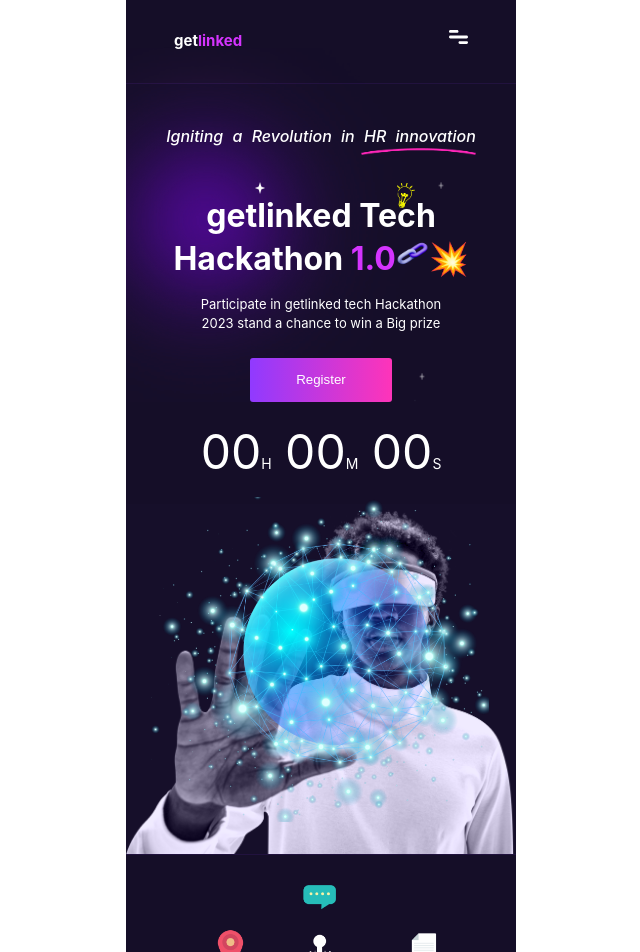
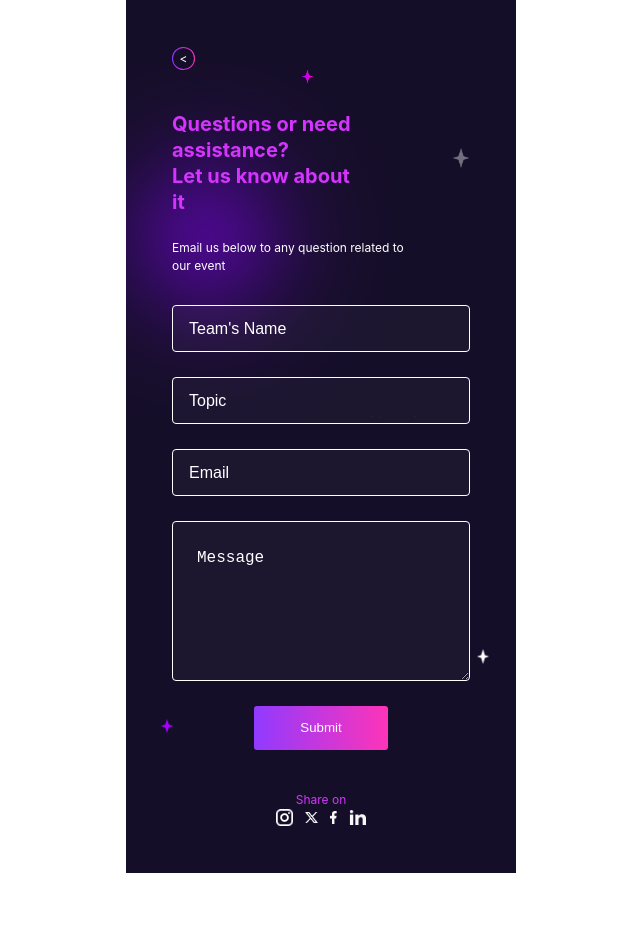
Before and after one commit to lexzee/getlinked, a React (Vite) app: page / in a window 1280 px wide. Shown: the top 952 px of the page, without its empty margins (319-959 px from the left). After the commit the page ends 873 px from the top, so only its background shows below. Built offline with nearby package versions, Linux system fonts and the light colour scheme.

Commit message:
Styling Background Elements and addedContact Page

```diff
--- a/src/App.jsx
+++ b/src/App.jsx
@@ -11,6 +11,7 @@ import Prizes from './components/Prizes'
 import Partners from './components/Partners'
 import Privacy from './components/Privacy'
 import Footer from './components/Footer'
+import Contact from './components/Contact'
 
 function App() {
   const [count, setCount] = useState(0)
@@ -18,7 +19,7 @@ function App() {
   return (
     <>
       <div className="App">
-        <Navbar />
+        {/* <Navbar />
         <hr className='secDiv' />
         <Section1 />
         <hr className='secDiv' />
@@ -38,7 +39,9 @@ function App() {
         <hr className='secDiv' />
         <Privacy />
         <hr className='secDiv' />
-        <Footer />
+        <Footer /> */}
+
+        <Contact />
       </div>
     </>
   )
--- a/src/App.scss
+++ b/src/App.scss
@@ -3,3 +3,4 @@
 @import "./scss/mobile";
 @import "./scss/desktop";
 @import "./scss/components";
+// @import "./scss/animation";
--- /dev/null
+++ b/src/components/Contact.jsx
@@ -0,0 +1,55 @@
+import ig from '../assets/images/ig.png'
+import X from '../assets/images/X.png'
+import fb from '../assets/images/facebook.png'
+import li from '../assets/images/linkedin.png'
+import Button from './Button'
+import starW from '../assets/images/star-1.png'
+import starG from '../assets/images/star-g.png'
+import starP from '../assets/images/star-p.png'
+import lens from '../assets/images/lensml.png'
+
+const Contact = () => {
+  return (
+    <div className="contact">
+      <img src={lens} alt="" className="lens" />
+      <img src={starW} alt="" className="starW" />
+      <img src={starW} alt="" className="starWs" />
+      <img src={starP} alt="" className="starP" />
+      <img src={starG} alt="" className="starG" />
+
+      <div className="back">
+      </div>
+      <div className="contact1">
+      </div>
+
+
+      <div className="contact2">
+        <h1 className="heading">
+          Questions or need assistance?<br />
+          Let us know about it
+        </h1>
+        <p className='sHeading'>
+        Email us below to any question related to our event
+        </p>
+        <form action="" className="contactF">
+          <input type="text" className="name" placeholder="Team's Name" />
+          <input type="text" className="topic" placeholder="Topic" />
+          <input type="email" className="email" placeholder="Email" />
+          <textarea name="message" id="" cols="30" rows="10" className="message" placeholder="Message"></textarea>
+          <Button value={"Submit"} />
+        </form>
+        <div className="aside">
+          <p>Share on</p>
+          <div className="socials">
+            <img src={ig} alt="" className="ig" />
+            <img src={X} alt="" className="X" />
+            <img src={fb} alt="" className="fb" />
+            <img src={li} alt="" className="li" />
+          </div>
+        </div>
+      </div>
+    </div>
+  )
+}
+
+export default Contact
--- a/src/components/Footer.jsx
+++ b/src/components/Footer.jsx
@@ -5,11 +5,19 @@ import li from '../assets/images/linkedin.png'
 import ig from '../assets/images/ig.png'
 import tele from '../assets/images/telephone.png'
 import loc from '../assets/images/location.png'
+import starW from '../assets/images/star-1.png'
+import starG from '../assets/images/star-g.png'
+// import starP from '../assets/images/star-p.png'
 
 const Footer = () => {
   return (
     <footer className="footer">
       <section className="foot1">
+        <img src={starW} alt="" className="starW" />
+        <img src={starW} alt="" className="starWs" />
+        <img src={starW} alt="" className="starWss" />
+        <img src={starG} alt="" className="starG" />
+
         <div className='about'>
           <h2 className="flogo">get<span>linked</span></h2>
           <p className='aboutDesc'>Getlinked Tech Hackathon is a technology innovation program established by a group of organizations with the aim of showcasing young and talented individuals in the field of technology</p>
--- a/src/components/Partners.jsx
+++ b/src/components/Partners.jsx
@@ -4,12 +4,18 @@ import libP from '../assets/images/LibertyP.png'
 import wisper from '../assets/images/wisper.png'
 import lens7 from '../assets/images/lensml.png'
 import lens8 from '../assets/images/lensmr.png'
+import starW from '../assets/images/star-1.png'
+import starP from '../assets/images/star-p.png'
 
 const Partners = () => {
   return (
     <div className="partners">
       <img src={lens7} alt="" className="lens7" />
       <img src={lens8} alt="" className="lens8" />
+      <img src={starP} alt="" className="starP" />
+      <img src={starW} alt="" className="starW" />
+
+
       <section className="partner1">
         <h2>Parners and Sponsors</h2>
         <p>Getlinked Hackathon 1.0is honored to have the following major companies as its partners and sponsors</p>
--- a/src/components/Privacy.jsx
+++ b/src/components/Privacy.jsx
@@ -5,6 +5,9 @@ import Button from './Button'
 import lens9 from '../assets/images/lensml.png'
 import lens10 from '../assets/images/lensmr.png'
 import H2 from './H2'
+import starW from '../assets/images/star-1.png'
+import starG from '../assets/images/star-g.png'
+import starP from '../assets/images/star-p.png'
 
 const Privacy = () => {
   const data = [
@@ -30,7 +33,12 @@ const Privacy = () => {
     <div className="privacy">
       <img src={lens10} alt="" className="lens10" />
       <img src={lens9} alt="" className="lens9" />
+
       <section className="privacy1">
+        <img src={starW} alt="" className="starW" />
+        <img src={starP} alt="" className="starP" />
+        <img src={starG} alt="" className="starG" />
+
         <div className="head">
           <H2 v1={"Privacy Policy and"} v2={"Terms"} />
           <p>Last updated on September 12, 2023</p>
@@ -48,6 +56,11 @@ const Privacy = () => {
       </section>
 
       <section className="privacy2">
+        <img src={starW} alt="" className="starW" />
+        <img src={starW} alt="" className="starWs" />
+        <img src={starW} alt="" className="starWss" />
+        <img src={starP} alt="" className="starP" />
+
         <img src={shield} alt="" className='shield' />
         <img src={guard} alt="" className='guard' />
       </section>
--- a/src/components/Prizes.jsx
+++ b/src/components/Prizes.jsx
@@ -6,12 +6,21 @@ import lens5 from "../assets/images/lensml.png"
 import lens6 from "../assets/images/lensmr.png"
 import Rank from "./Rank"
 import H2 from "./H2"
+import starW from '../assets/images/star-1.png'
+import starG from '../assets/images/star-g.png'
+// import starP from '../assets/images/star-p.png'
 
 const Prizes = () => {
   return (
     <div className="prizes">
       <img src={lens5} alt="" className="lens5" />
       <img src={lens6} alt="" className="lens6" />
+      <img src={starG} alt="" className="starG" />
+      <img src={starW} alt="" className="starW" />
+      <img src={starW} alt="" className="starWs" />
+      <img src={starW} alt="" className="starWss" />
+
+
       <section className="prizes1">
         <H2 v1={"Prizes and"} v2={"Rewards"} />
         <p>Highlight of the prizes or rewards for winners and for participants</p>
--- a/src/components/Timeline.jsx
+++ b/src/components/Timeline.jsx
@@ -1,4 +1,5 @@
-import React from 'react'
+import starW from '../assets/images/star-1.png'
+import starP from '../assets/images/star-p.png'
 
 const Timeline = () => {
 
@@ -56,6 +57,9 @@ const Timeline = () => {
   })
   return (
     <div className="timeline">
+      <img src={starP} alt="" className="starP" />
+      <img src={starW} alt="" className="starW" />
+      <img src={starW} alt="" className="starWs" />
       <section className="timeline1">
         <h2>Timeline</h2>
         <p>Here is the breakdown of the time we anticipate using for the upcoming event.</p>
--- /dev/null
+++ b/src/scss/_animation.scss
@@ -0,0 +1,38 @@
+@keyframes pulse{
+  0%{
+    transform: translate(0, 0);
+  }
+
+  50%{
+    // transform: translate3d(12px, 12px, 2px);
+
+    // transform: translate3d(2px, 2px, 2em);
+
+    // transform: translate(0px, -3px);
+    opacity: .5;
+  }
+
+  100%{
+    // transform: translate3d(1px, 1px, 2px)
+
+    transform: translate(0px, -30px);
+    opacity: .3;
+  }
+}
+
+.quesMark, .starW, .starWs, .starWss, .starP, .starPs, .starG, .starGs{
+  animation: pulse;
+  animation-duration: 2s;
+  animation-iteration-count: infinite;
+  animation-timing-function: linear;
+  animation-direction: alternate-reverse;
+}
+
+.starG, .starP, .starW{
+
+}
+.quesMark{
+  animation-duration: 2s;
+  animation-timing-function: cubic-bezier(0.075, 0.82, 0.165, 1);
+  // animation-direction: alternate;
+}
--- a/src/scss/_mobile.scss
+++ b/src/scss/_mobile.scss
@@ -412,12 +412,29 @@
   .timeline{
     padding: 45.68px;
 
+    .starP{
+      width: 14px;
+      top: 20%;
+      left: 21%;
+    }
+
+    .starW{
+      width: 10px;
+      right: 20%;
+      top: 54.5%;
+    }
+
+    .starWs{
+      width: 10px;
+      left: 7%;
+      bottom: 3%;
+      opacity: .4;
+    }
+
     hr{
       border: none;
       border-left: 2px solid $pink;
-      // height: 77px;
       height: 75px;
-      // margin: auto 19px 0 auto;
     }
 
     .timeline1{
@@ -489,8 +506,33 @@
     padding: 72px 0px;
     text-align: center;
     background: $purple;
-    background: rgba(0, 0, 0, 0.2);
+    // background: rgba(0, 0, 0, 0.2);
     background: rgba(16, 10, 33, 0.73);
+    z-index: 1;
+
+    .starG{
+      width: 8px;
+      top: 11%;
+      right: 25%;
+    }
+
+    .starW{
+      width: 10px;
+      left: 14%;
+      top: 56%;
+    }
+
+    .starWs{
+      width: 10px;
+      right: 17%;
+      bottom: 37%;
+    }
+    .starWss{
+      width: 10px;
+      right: 30%;
+      bottom: 5%;
+      opacity: .4;
+    }
 
     .lens5{
       top: 20px;
@@ -554,6 +596,16 @@
     .lens8{
       bottom: -180px;
       right: -80px;
+    }
+    .starP{
+      width: 8px;
+      top: 38%;
+      left: 14%;
+    }
+    .starW{
+      width: 10px;
+      top: 67%;
+      right: 17%;
     }
 
     .partner1{
@@ -643,8 +695,6 @@
     place-items: center;
     text-align: center;
     padding: 71px 47px;
-    z-index: -1;
-    background: $purple;
 
     .lens9{
       position: absolute;
@@ -663,7 +713,25 @@
       font-weight: 400;
     }
     .privacy1{
+      .starP{
+        width: 17px;
+        top: 22%;
+        right: 8%;
+      }
+      .starW{
+        width: 8px;
+        right: 20%;
+        top: -4%;
+        opacity: .4;
+      }
+      .starG{
+        width: 17px;
+        left: -8%;
+        bottom: 20%;
+      }
+
       margin-bottom: 48px;
+      position: relative;
 
       .head{
         margin-bottom: 28px;
@@ -683,6 +751,7 @@
         .desc{
           // padding: 20px;
           margin-bottom: 21px;
+          font-weight: 100;
         }
 
         .emp, .sub{
@@ -719,6 +788,28 @@
 
     .privacy2{
       position: relative;
+      .starP{
+        width: 17px;
+        top: 13%;
+        left: -13%;
+      }
+      .starW{
+        width: 8px;
+        top: 18%;
+        right: 20%;
+      }
+      .starWs{
+        width: 10px;
+        bottom: 30%;
+        left: 13%;
+      }
+      .starWss{
+        width: 10px;
+        bottom: 29%;
+        right: 2%;
+        opacity: .4;
+      }
+
 
       .shield{
         width: 249px;
@@ -739,6 +830,28 @@
     background: rgba(0, 0, 0, 0.2);
 
     .foot1{
+      .starW{
+        width: 15px;
+        top: 45%;
+        right: 50%;
+        opacity: .4;
+      }
+      .starWs{
+        width: 9px;
+        top: 17%;
+        left: 9%;
+      }
+      .starWss{
+        width: 7px;
+        bottom: 26%;
+        right: 20%;
+      }
+      .starG{
+        width: 7px;
+        bottom: 14%;
+        left: 33%;
+      }
+
       h3{
         font-size: 14px;
         font-weight: 500;
@@ -793,7 +906,7 @@
           p{
             margin: 0;
           }
-          .ig, li{
+          .ig, .li{
             width: 24px;
           }
           .x{
@@ -833,4 +946,151 @@
       }
     }
   }
+
+
+
+  .contact{
+    position: relative;
+    padding: 47px 46px;
+    display: flex;
+    flex-direction: column;
+    place-content: center;
+
+    .lens{
+      left: -20%;
+      top: 7%;
+    }
+    .starG{
+      width: 11px;
+      top: 8%;
+      left: 45%;
+    }
+    .starW{
+      width: 12px;
+      bottom: 24%;
+      right: 7%;
+    }
+    .starWs{
+      width: 16px;
+      top: 17%;
+      right: 12%;
+      opacity: .4;
+    }
+    .starP{
+      width: 12px;
+      bottom: 16%;
+      left: 9%;
+    }
+
+    .back{
+      position: relative;
+      display: flex;
+      place-content: center;
+      place-items: center;
+      padding: 10px;
+      width: 23px;
+      height: 23px;
+      margin-bottom: 41px;
+      background: $primaryColor;
+      border-radius: 100%;
+
+      &::after{
+        content: '<';
+        display: flex;
+        place-content: center;
+        place-items: center;
+        font-size: 12px;
+        width: 21px;
+        height: 21px;
+        border-radius: 100%;
+        // top: px;
+        left: 1px;
+        position: absolute;
+        background-color: $purple;
+      }
+    }
+    .aside{
+      display: flex;
+      align-self: center;
+      flex-direction: column;
+      place-items: center;
+      margin-top: 41px;
+
+      p{
+        font-size: 12px;
+        color: $pink;
+      }
+
+      div{
+        display: flex;
+        align-items: center;
+        gap: 12px;
+
+        .ig, .li{
+          width: 17px;
+        }
+        .X{
+          width: 13px;
+        }
+        .fb{
+          width: 7px;
+        }
+      }
+    }
+
+    .heading{
+      color: $pink;
+      font-size: 20px;
+      font-weight: bold;
+      line-height: 1.3;
+      width: 195px;
+    }
+
+    .sHeading{
+      font-size: 12px;
+      width: 239px;
+      margin: 24px 0 30px;
+    }
+
+    form{
+      display: flex;
+      flex-direction: column;
+      gap: 25px;
+      text-align: center;
+
+      input{
+        text-align: left;
+        height: 47px;
+        padding: 0 16px;
+        font-size: 16px;
+        background: rgba(255, 255, 255, 0.03);
+        border: 1px solid #fff;
+        border-radius: 4px;
+
+        &::placeholder{
+          color: #fff;
+        }
+      }
+
+      textarea{
+        text-align: left;
+        height: 160px;
+        padding: 27px 24px;
+        font-size: 16px;
+        background: rgba(255, 255, 255, 0.03);
+        border: 1px solid #fff;
+        border-radius: 4px;
+
+        &::placeholder{
+          color: #fff;
+        }
+      }
+
+      button{
+        width: fit-content;
+        align-self: center;
+      }
+    }
+
+  }
 }
--- a/src/scss/_utilis.scss
+++ b/src/scss/_utilis.scss
@@ -20,9 +20,10 @@ h1,h2,h3,h4,h5,h6,p{
   font-weight: normal;
 }
 
-div{
+.App > div, .App footer{
   position: relative;
   z-index: 1;
+  background: $purple;
 }
 
 img{
```
